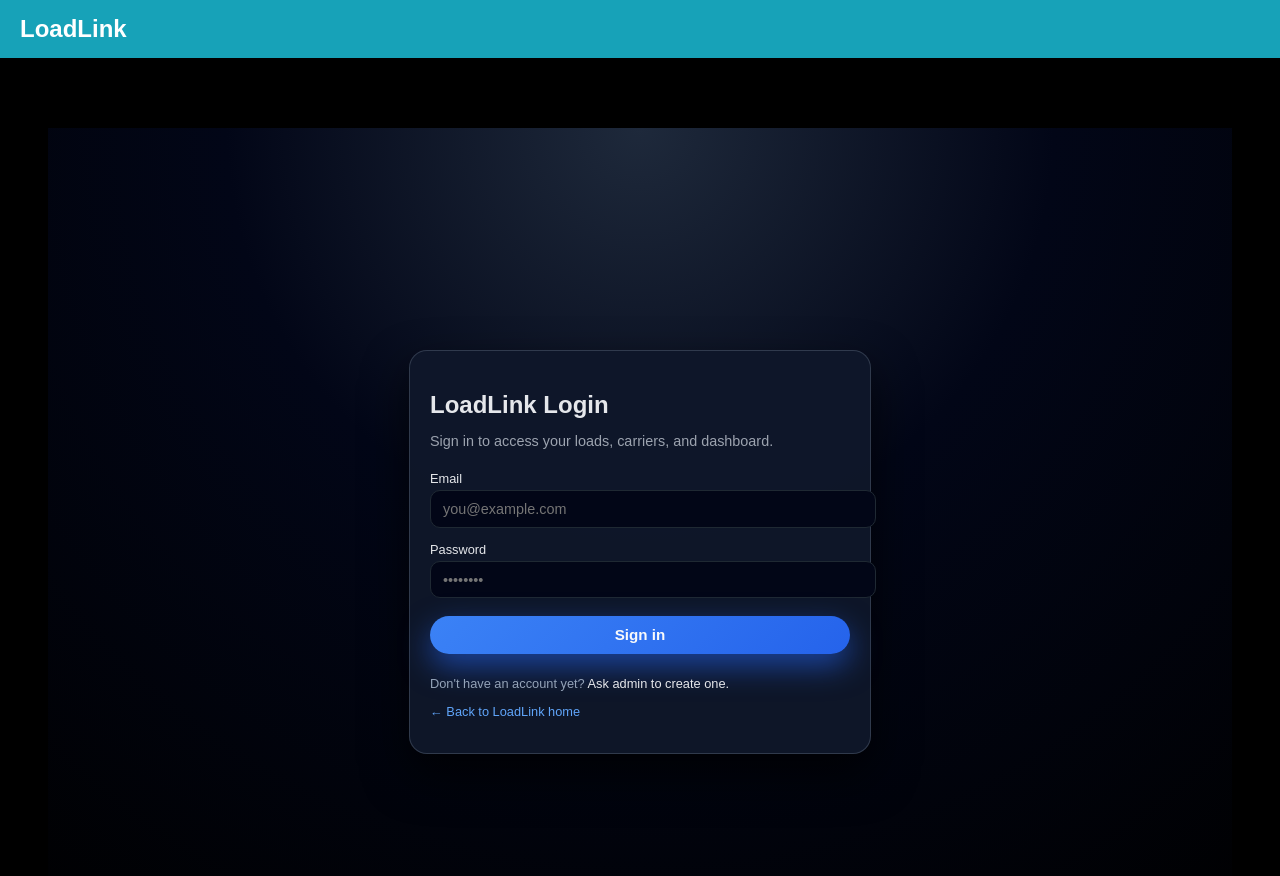
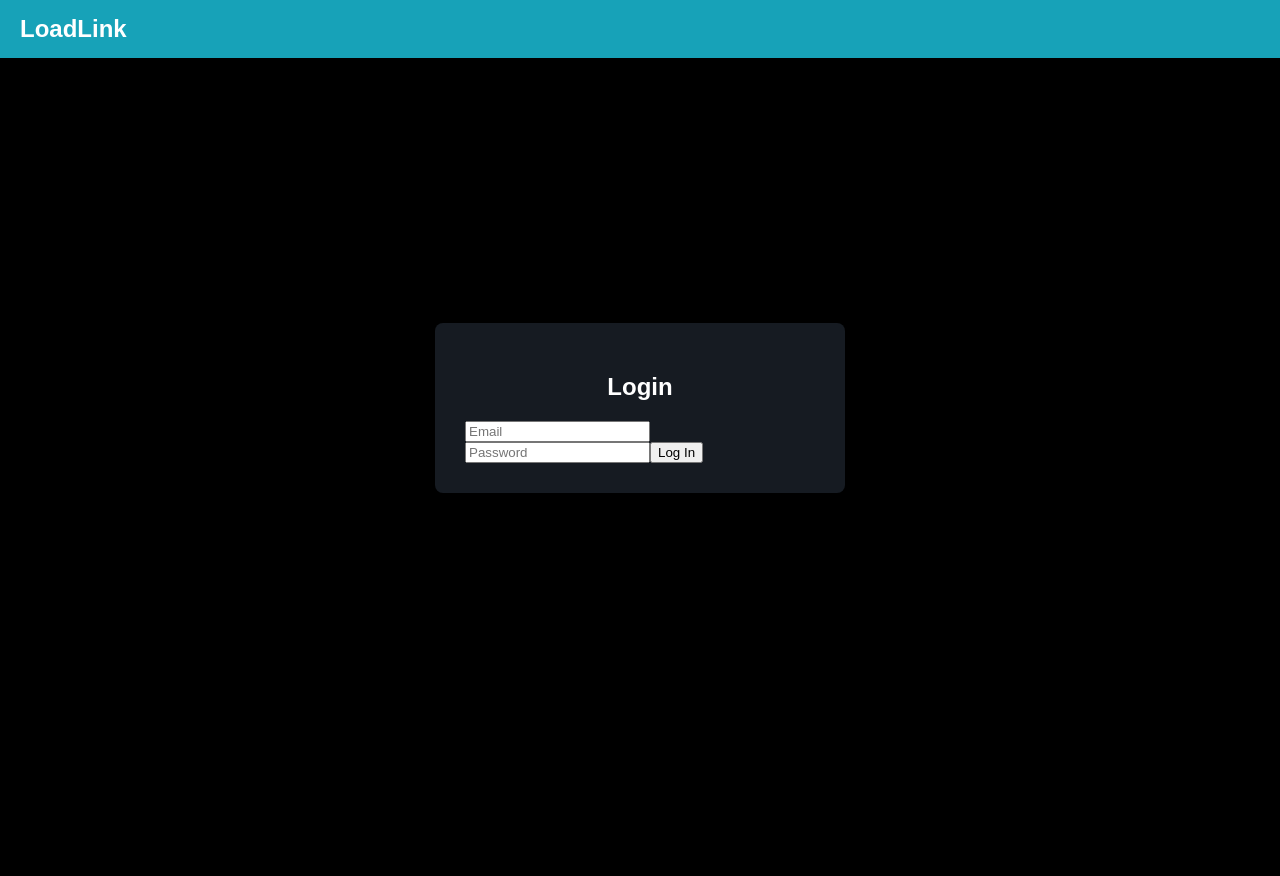
Before and after one commit to m6998499/Load-link-frontend, a Next.js app: page /login in a window 1280 px wide. Shown: the top 876 px of the page. After the commit the page ends 800 px from the top, so only its background shows below. Built offline with nearby package versions, Linux system fonts and the light colour scheme; no server answers.

Commit message:
Update login.js

```diff
--- a/pages/login.js
+++ b/pages/login.js
@@ -1,226 +1,25 @@
-// pages/login.jsx
-import Head from "next/head";
-import { useState } from "react";
+export default function Login() {
+  return (
+    <div style={{
+      display: "flex",
+      justifyContent: "center",
+      alignItems: "center",
+      height: "70vh"
+    }}>
+      <div style={{
+        width: "350px",
+        background: "#161b22",
+        padding: "30px",
+        borderRadius: "8px",
+        boxShadow: "0 4px 20px rgba(0,0,0,0.4)"
+      }}>
+        <h2 style={{ marginBottom: "20px", textAlign: "center" }}>Login</h2>
 
-const BACKEND_URL =
-  process.env.NEXT_PUBLIC_BACKEND_URL ||
-  "https://load-link-backend.onrender.com";
+        <input type="email" placeholder="Email" />
+        <input type="password" placeholder="Password" />
 
-export default function Login() {
-  const [email, setEmail] = useState("");
-  const [password, setPassword] = useState("");
-  const [status, setStatus] = useState("idle"); // idle | loading | success | error
-  const [message, setMessage] = useState("");
-
-  const handleSubmit = async (e) => {
-    e.preventDefault();
-    setStatus("loading");
-    setMessage("");
-
-    try {
-      const res = await fetch(`${BACKEND_URL}/api/auth/login`, {
-        method: "POST",
-        headers: { "Content-Type": "application/json" },
-        body: JSON.stringify({ email, password }),
-      });
-
-      if (!res.ok) {
-        throw new Error("Login failed");
-      }
-
-      setStatus("success");
-      setMessage("Login successful. Redirecting…");
-      // Later: router.push("/dashboard");
-    } catch (err) {
-      setStatus("error");
-      setMessage("Login failed. Please check your email and password.");
-    }
-  };
-
-  const statusColor =
-    status === "success"
-      ? "#22c55e"
-      : status === "error"
-      ? "#f97373"
-      : "#94a3b8";
-
-  return (
-    <>
-      <Head>
-        <title>LoadLink – Login</title>
-      </Head>
-
-      <div
-        style={{
-          minHeight: "100vh",
-          margin: 0,
-          background:
-            "radial-gradient(circle at top, #1e293b 0, #020617 40%, #000000 100%)",
-          color: "#e5e7eb",
-          display: "flex",
-          alignItems: "center",
-          justifyContent: "center",
-          padding: "1.5rem",
-        }}
-      >
-        <div
-          style={{
-            width: "100%",
-            maxWidth: "420px",
-            background: "rgba(15,23,42,0.96)",
-            borderRadius: "18px",
-            padding: "24px 20px 22px",
-            boxShadow: "0 20px 45px rgba(0,0,0,0.7)",
-            border: "1px solid rgba(148,163,184,0.25)",
-          }}
-        >
-          <h1
-            style={{
-              fontSize: "1.5rem",
-              fontWeight: 700,
-              marginBottom: "0.35rem",
-            }}
-          >
-            LoadLink Login
-          </h1>
-          <p
-            style={{
-              fontSize: "0.9rem",
-              color: "#9ca3af",
-              marginBottom: "1.4rem",
-            }}
-          >
-            Sign in to access your loads, carriers, and dashboard.
-          </p>
-
-          <form onSubmit={handleSubmit}>
-            {/* Email */}
-            <label
-              style={{
-                display: "block",
-                fontSize: "0.8rem",
-                fontWeight: 500,
-                marginBottom: "0.25rem",
-              }}
-            >
-              Email
-            </label>
-            <input
-              type="email"
-              required
-              value={email}
-              onChange={(e) => setEmail(e.target.value)}
-              style={{
-                width: "100%",
-                padding: "0.6rem 0.75rem",
-                borderRadius: "10px",
-                border: "1px solid #1f2933",
-                backgroundColor: "#020617",
-                color: "#e5e7eb",
-                fontSize: "0.9rem",
-                outline: "none",
-                marginBottom: "0.9rem",
-              }}
-              placeholder="you@example.com"
-            />
-
-            {/* Password */}
-            <label
-              style={{
-                display: "block",
-                fontSize: "0.8rem",
-                fontWeight: 500,
-                marginBottom: "0.25rem",
-              }}
-            >
-              Password
-            </label>
-            <input
-              type="password"
-              required
-              value={password}
-              onChange={(e) => setPassword(e.target.value)}
-              style={{
-                width: "100%",
-                padding: "0.6rem 0.75rem",
-                borderRadius: "10px",
-                border: "1px solid #1f2933",
-                backgroundColor: "#020617",
-                color: "#e5e7eb",
-                fontSize: "0.9rem",
-                outline: "none",
-                marginBottom: "1.1rem",
-              }}
-              placeholder="••••••••"
-            />
-
-            {/* Submit button */}
-            <button
-              type="submit"
-              disabled={status === "loading"}
-              style={{
-                width: "100%",
-                padding: "0.65rem",
-                borderRadius: "999px",
-                border: "none",
-                fontWeight: 600,
-                fontSize: "0.95rem",
-                cursor: status === "loading" ? "default" : "pointer",
-                background:
-                  status === "loading"
-                    ? "rgba(59,130,246,0.55)"
-                    : "linear-gradient(135deg,#3b82f6,#2563eb)",
-                color: "#f9fafb",
-                boxShadow:
-                  status === "loading"
-                    ? "none"
-                    : "0 12px 30px rgba(37,99,235,0.6)",
-                transition: "filter 0.15s ease, transform 0.12s ease",
-              }}
-            >
-              {status === "loading" ? "Signing in…" : "Sign in"}
-            </button>
-          </form>
-
-          {/* Status message */}
-          {status !== "idle" && message && (
-            <p
-              style={{
-                marginTop: "0.9rem",
-                fontSize: "0.8rem",
-                color: statusColor,
-              }}
-            >
-              {message}
-            </p>
-          )}
-
-          {/* Footer links */}
-          <div
-            style={{
-              marginTop: "1.4rem",
-              fontSize: "0.8rem",
-              color: "#94a3b8",
-            }}
-          >
-            <p style={{ marginBottom: "0.35rem" }}>
-              Don&apos;t have an account yet?{" "}
-              <span style={{ color: "#e5e7eb" }}>Ask admin to create one.</span>
-            </p>
-            <p>
-              <a
-                href="/"
-                style={{
-                  color: "#60a5fa",
-                  textDecoration: "none",
-                }}
-              >
-                ← Back to LoadLink home
-              </a>
-            </p>
-          </div>
-        </div>
+        <button>Log In</button>
       </div>
-    </>
+    </div>
   );
-              }
+}
```
